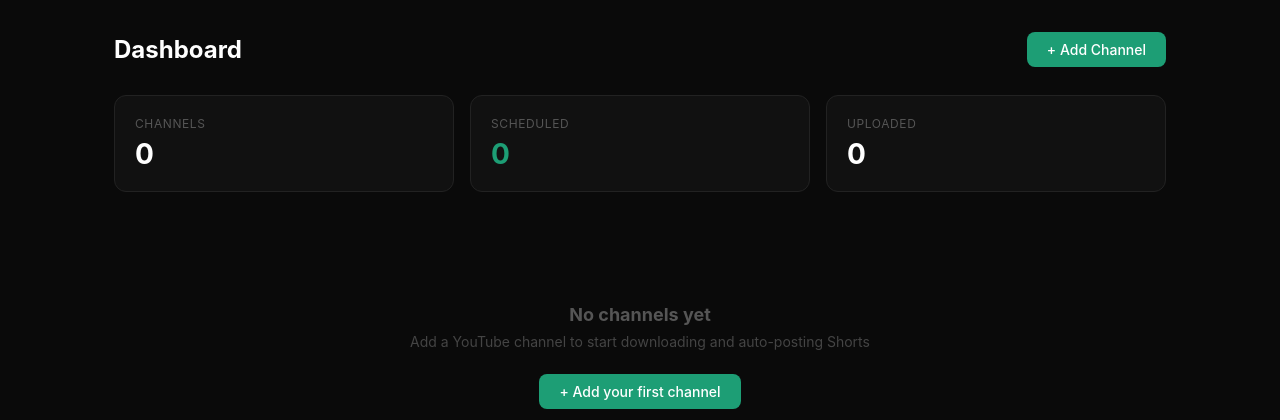
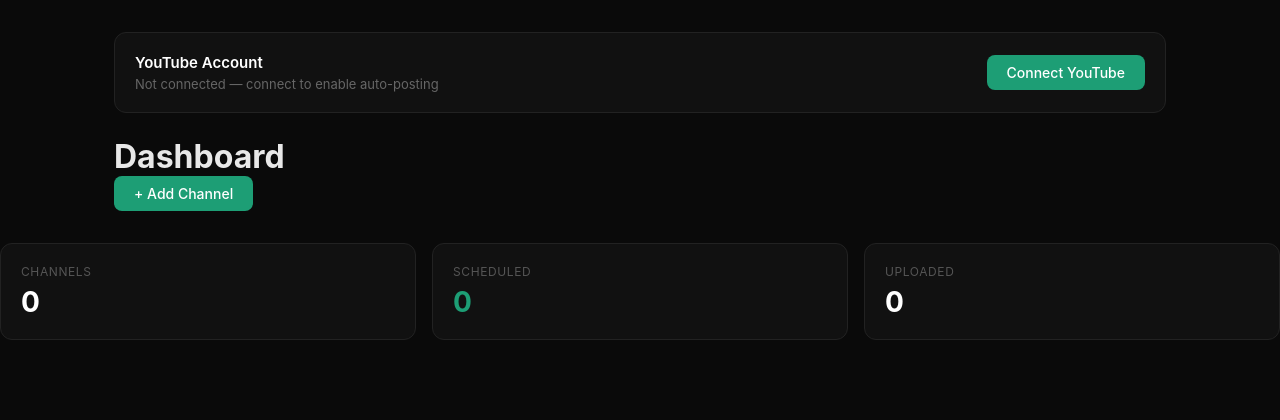
Before and after one commit to KaiClayton/shortspilot, a Flask app: page /dashboard in a window 1280 px wide. Shown: the part 50-470 px from the top of the page. Run offline with Flask 3, Linux system fonts and the light colour scheme; the visitor is signed in with stand-in values (Sample User, id 1).

Commit message:
Add YouTube connect button

```diff
--- a/templates/dashboard.html
+++ b/templates/dashboard.html
@@ -23,7 +23,21 @@
 .empty-state p { font-size: 14px; margin-bottom: 24px; }
 </style>
 <div class="container">
-  <div class="page-header">
+ <div style="background:#111; border:1px solid #222; border-radius:12px; padding:20px; margin-bottom:24px; display:flex; align-items:center; justify-content:space-between;">
+  <div>
+    <div style="font-size:15px; font-weight:600; color:#fff; margin-bottom:4px;">YouTube Account</div>
+    {% if user.youtube_connected %}
+      <div style="font-size:13px; color:#1D9E75;">✓ Connected</div>
+    {% else %}
+      <div style="font-size:13px; color:#666;">Not connected — connect to enable auto-posting</div>
+    {% endif %}
+  </div>
+  {% if user.youtube_connected %}
+    <a href="/disconnect-youtube" class="btn btn-secondary" style="font-size:12px;">Disconnect</a>
+  {% else %}
+    <a href="/connect-youtube" class="btn btn-primary">Connect YouTube</a>
+  {% endif %}
+</div>
     <h1>Dashboard</h1>
     <a href="/add-channel" class="btn btn-primary">+ Add Channel</a>
   </div>
```
